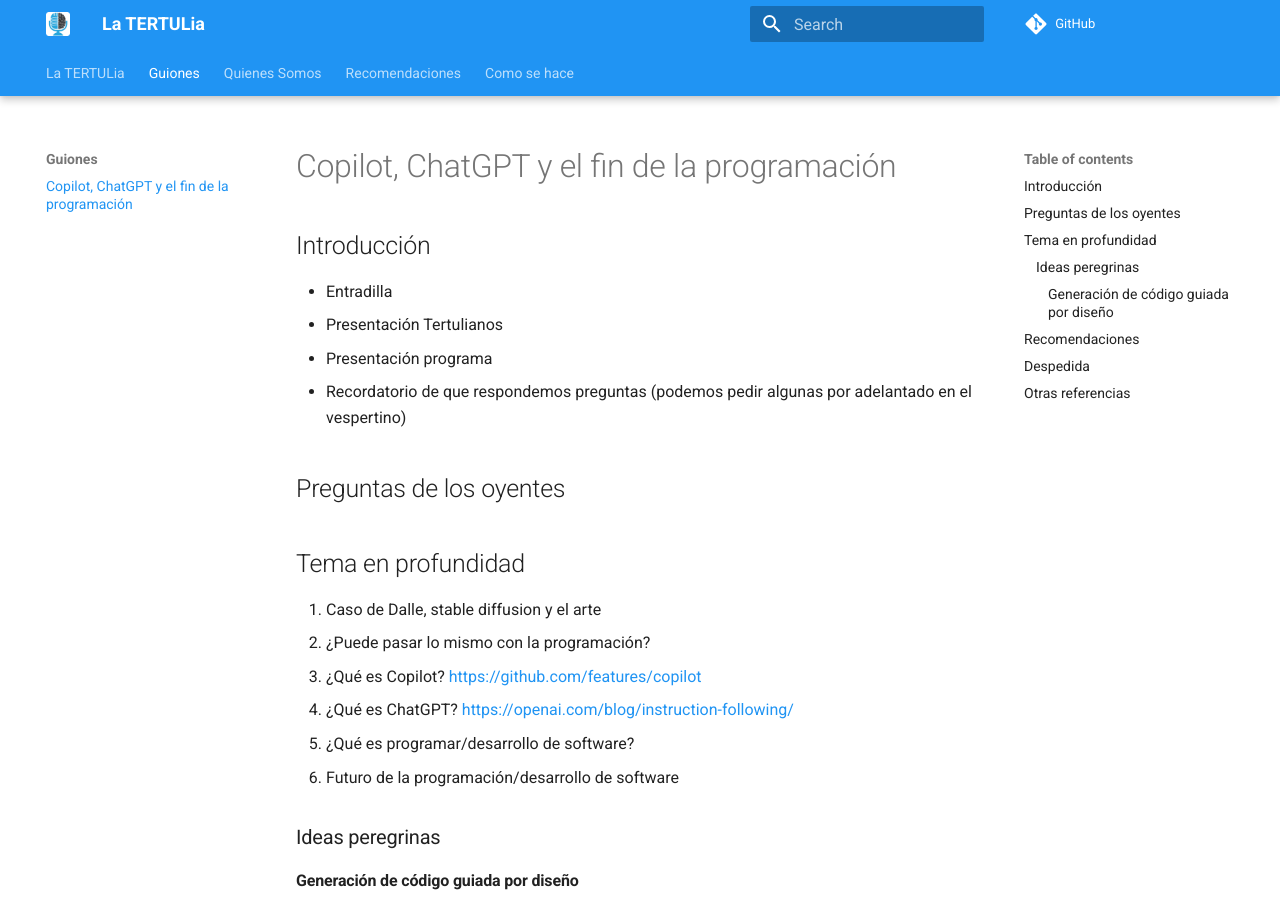
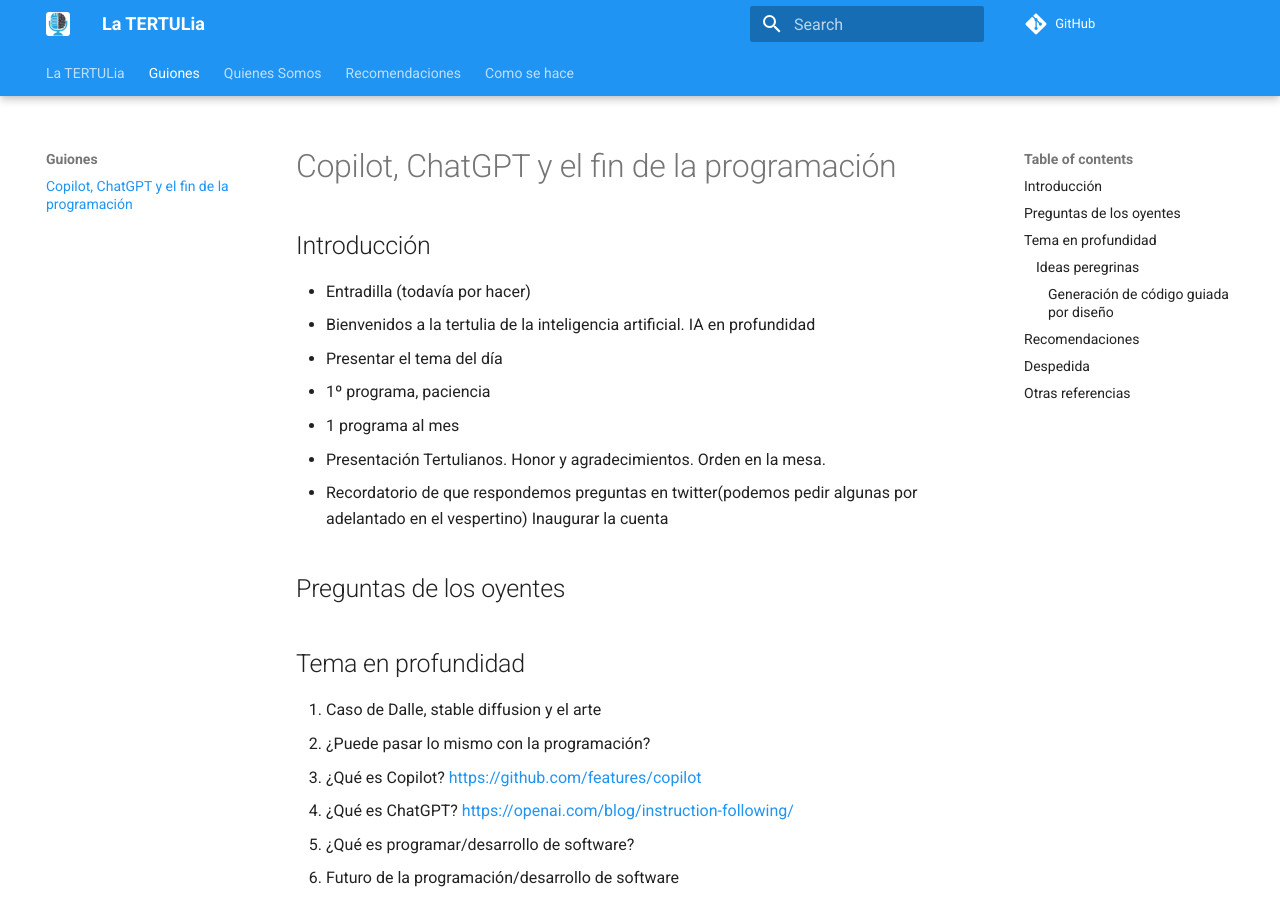
Before and after one commit to ironbar/tertulia_inteligencia_artificial, an MkDocs documentation site: the page built from docs/guiones/01-copilot-fin-programacion.md, in a window 1280 px wide and 900 px high. Built offline with MkDocs 1.6.1 and Material for MkDocs 9.7.7, drawn with Linux system fonts in a browser that asks for light colours; comment, search, counter and statistics services are not loaded.

Commit message:
Update 01-copilot-fin-programacion.md

```diff
--- a/docs/guiones/01-copilot-fin-programacion.md
+++ b/docs/guiones/01-copilot-fin-programacion.md
@@ -2,10 +2,13 @@
 
 ## Introducción
 
-- Entradilla
-- Presentación Tertulianos
-- Presentación programa
-- Recordatorio de que respondemos preguntas (podemos pedir algunas por adelantado en el vespertino)
+- Entradilla (todavía por hacer)
+- Bienvenidos a la tertulia de la inteligencia artificial. IA en profundidad
+- Presentar el tema del día
+- 1º programa, paciencia
+- 1 programa al mes
+- Presentación Tertulianos. Honor y agradecimientos. Orden en la mesa.
+- Recordatorio de que respondemos preguntas en twitter(podemos pedir algunas por adelantado en el vespertino) Inaugurar la cuenta
 
 ## Preguntas de los oyentes
 
```
